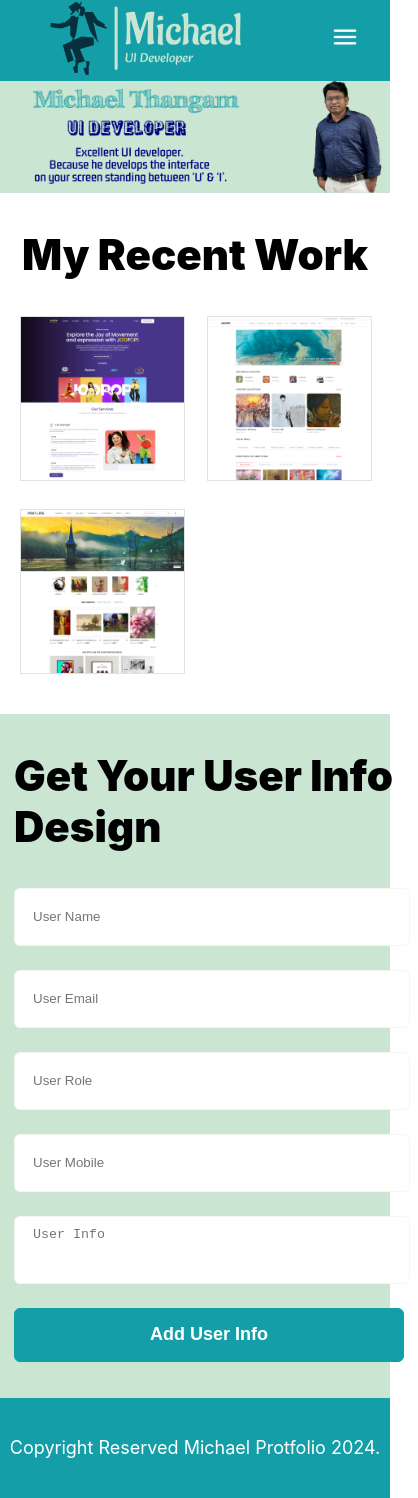
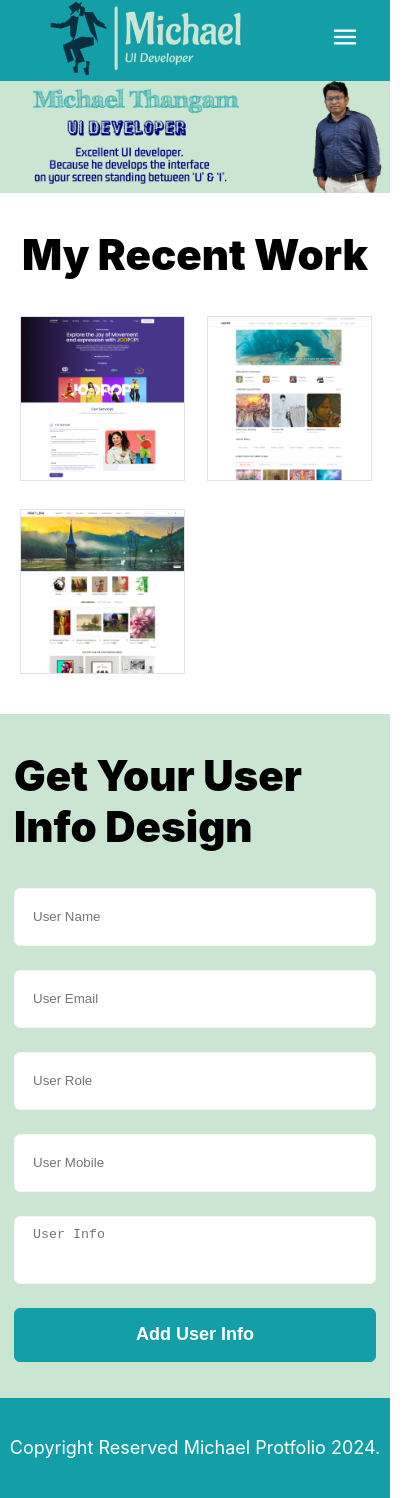
Before and after one commit to Michael-Gold/protfolio, a React (Create React App) app: page / in a window 390 px wide. Shown: the whole page, 418 px wide, since content can reach past the window. Built offline with nearby package versions, Linux system fonts and the light colour scheme.

Commit message:
Product changes

```diff
--- a/src/css/home.css
+++ b/src/css/home.css
@@ -94,8 +94,8 @@ form.UserInfoForm {
 textarea.userInfo,
 form.UserInfoForm input{
     display: flex;
-    max-width: 100%;
-    width: 540px;
+    max-width: 540px;
+    width: -webkit-fill-available;
     border: 1px solid #f5f5f5;
     border-radius: 6px;
     height: 54px;
@@ -132,7 +132,24 @@ form.UserInfoForm input:focus{
     .recentWorkContainer{
         grid-template-columns: repeat(2, 1fr);
     }
+    form.UserInfoForm,
+    .userInfoTitle,
     .userInfoLayout{
+        display: block;
+        max-width: -webkit-fill-available;
+        width: 100%;
+        margin: 0 auto;
+    }
+    .buttonLayout,
+    .inputController {
+        display: block;
+        max-width: 100%;
+        width: -webkit-fill-available;
         padding: 0px 14px;
     }
+    .userInfoTitle{padding: 0px 14px;}
+    textarea.userInfo, form.UserInfoForm input{
+        max-width: 100%;
+        width: -webkit-fill-available;
+    }
 }
--- a/src/css/userInfo.css
+++ b/src/css/userInfo.css
@@ -229,6 +229,7 @@ h1.userInfoMainTitle {
     padding: 20px 24px;
     border-radius: 8px;
     position: relative;
+    width: -webkit-fill-available;
 }
 .editPopupTitle>p{
     display: flex;
@@ -246,7 +247,7 @@ h1.userInfoMainTitle {
     .userInfoPageLayout{
         grid-template-columns: repeat(1, 1fr);
     }
-    .editPopup{
-        padding: 0px 14px;
+    .editPopupLayout{
+        max-width: 400px;
     }
 }
```
